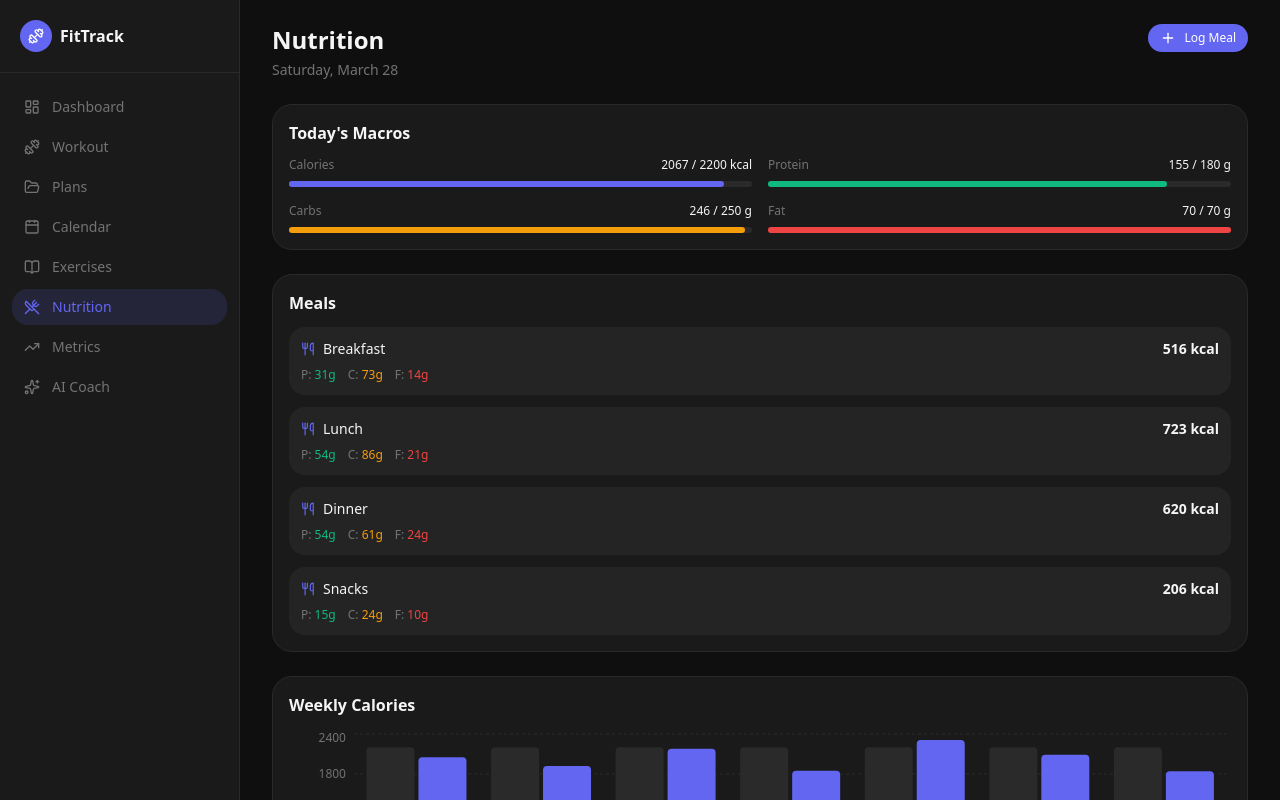
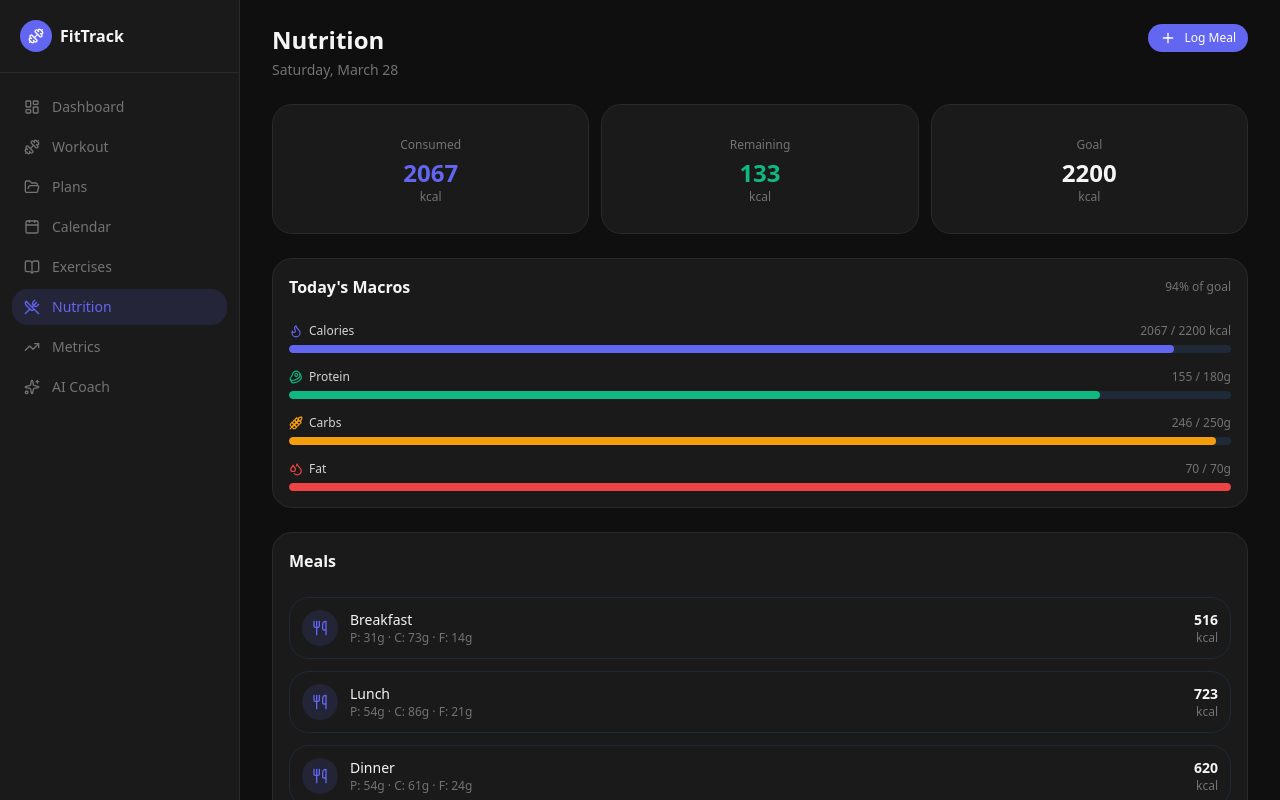
Before and after one commit to Leon-Kuehn/fitness-app, a Next.js app: page /fitness-app/nutrition in a window 1280 px wide. Shown: the top 800 px of the page. Built offline with nearby package versions, Linux system fonts and the light colour scheme.

Commit message:
feat(nutrition): macro progress bars with icons, calorie summary cards, better meal layout

```diff
--- a/src/app/nutrition/page.tsx
+++ b/src/app/nutrition/page.tsx
@@ -1,20 +1,46 @@
 "use client";
 import { format } from "date-fns";
-import { Plus, Utensils } from "lucide-react";
+import { Plus, Utensils, Flame, Beef, Wheat, Droplets } from "lucide-react";
 import { BarChart, Bar, XAxis, YAxis, CartesianGrid, Tooltip, ResponsiveContainer } from "recharts";
 import { Card, CardHeader, CardTitle, CardContent } from "@/components/ui/card";
 import { Button } from "@/components/ui/button";
-import { Progress } from "@/components/ui/progress";
 import { mockNutritionDays, weeklyCalories } from "@/lib/mock-data";
+
+function MacroBar({ label, value, goal, color, icon: Icon }: {
+  label: string; value: number; goal: number; color: string; icon: React.ElementType;
+}) {
+  const pct = Math.min((value / goal) * 100, 100);
+  return (
+    <div className="space-y-1.5">
+      <div className="flex items-center justify-between">
+        <div className="flex items-center gap-1.5">
+          <Icon className="h-3.5 w-3.5" style={{ color }} />
+          <span className="text-xs font-medium text-[#d4d4d4]">{label}</span>
+        </div>
+        <span className="text-xs text-[#737373]">{value} / {goal}{label === "Calories" ? " kcal" : "g"}</span>
+      </div>
+      <div className="h-2 bg-[#1f2937] rounded-full overflow-hidden">
+        <div
+          className="h-full rounded-full transition-all duration-500"
+          style={{ width: `${pct}%`, backgroundColor: color }}
+        />
+      </div>
+    </div>
+  );
+}
 
 export default function NutritionPage() {
   const today = mockNutritionDays[0];
+
   const macros = [
-    { label: "Calories", value: today.calories, goal: today.goal.calories, unit: "kcal", color: "#6366f1" },
-    { label: "Protein", value: today.protein, goal: today.goal.protein, unit: "g", color: "#10b981" },
-    { label: "Carbs", value: today.carbs, goal: today.goal.carbs, unit: "g", color: "#f59e0b" },
-    { label: "Fat", value: today.fat, goal: today.goal.fat, unit: "g", color: "#ef4444" },
+    { label: "Calories", value: today.calories, goal: today.goal.calories, color: "#6366f1", icon: Flame },
+    { label: "Protein", value: today.protein, goal: today.goal.protein, color: "#10b981", icon: Beef },
+    { label: "Carbs", value: today.carbs, goal: today.goal.carbs, color: "#f59e0b", icon: Wheat },
+    { label: "Fat", value: today.fat, goal: today.goal.fat, color: "#ef4444", icon: Droplets },
   ];
+
+  const caloriesPct = Math.round((today.calories / today.goal.calories) * 100);
+  const remaining = today.goal.calories - today.calories;
 
   return (
     <div className="space-y-6">
@@ -23,81 +49,92 @@ export default function NutritionPage() {
           <h1 className="text-2xl font-bold text-[#f5f5f5]">Nutrition</h1>
           <p className="text-sm text-[#737373] mt-1">{format(new Date(), "EEEE, MMMM d")}</p>
         </div>
-        <Button size="sm">
-          <Plus className="h-4 w-4" />
-          Log Meal
+        <Button size="sm" className="gap-2">
+          <Plus className="h-4 w-4" /> Log Meal
         </Button>
       </div>
 
-      {/* Today Macros */}
+      {/* Calorie Summary */}
+      <div className="grid grid-cols-3 gap-3">
+        <Card className="text-center">
+          <CardContent className="pt-4 pb-3">
+            <p className="text-xs text-[#737373] mb-1">Consumed</p>
+            <p className="text-2xl font-bold text-[#6366f1]">{today.calories}</p>
+            <p className="text-xs text-[#737373]">kcal</p>
+          </CardContent>
+        </Card>
+        <Card className="text-center">
+          <CardContent className="pt-4 pb-3">
+            <p className="text-xs text-[#737373] mb-1">Remaining</p>
+            <p className={`text-2xl font-bold ${remaining >= 0 ? "text-[#10b981]" : "text-[#ef4444]"}`}>{Math.abs(remaining)}</p>
+            <p className="text-xs text-[#737373]">kcal</p>
+          </CardContent>
+        </Card>
+        <Card className="text-center">
+          <CardContent className="pt-4 pb-3">
+            <p className="text-xs text-[#737373] mb-1">Goal</p>
+            <p className="text-2xl font-bold text-[#f5f5f5]">{today.goal.calories}</p>
+            <p className="text-xs text-[#737373]">kcal</p>
+          </CardContent>
+        </Card>
+      </div>
+
+      {/* Macros */}
       <Card>
-        <CardHeader>
-          <CardTitle>Today&apos;s Macros</CardTitle>
+        <CardHeader className="pb-3">
+          <div className="flex items-center justify-between">
+            <CardTitle className="text-base">Today&apos;s Macros</CardTitle>
+            <span className="text-xs text-[#737373]">{caloriesPct}% of goal</span>
+          </div>
         </CardHeader>
-        <CardContent>
-          <div className="grid grid-cols-2 gap-4">
-            {macros.map((macro) => (
-              <div key={macro.label} className="space-y-2">
-                <div className="flex items-center justify-between">
-                  <span className="text-xs text-[#737373]">{macro.label}</span>
-                  <span className="text-xs font-medium text-[#f5f5f5]">{macro.value} / {macro.goal} {macro.unit}</span>
-                </div>
-                <Progress value={macro.value} max={macro.goal} color={macro.color} />
-              </div>
+        <CardContent className="space-y-4">
+          {macros.map((m) => (
+            <MacroBar key={m.label} {...m} />
           ))}
-          </div>
         </CardContent>
       </Card>
 
       {/* Meals */}
       <Card>
-        <CardHeader>
-          <CardTitle>Meals</CardTitle>
+        <CardHeader className="pb-3">
+          <CardTitle className="text-base">Meals</CardTitle>
         </CardHeader>
-        <CardContent>
-          <div className="space-y-3">
+        <CardContent className="space-y-3">
           {today.meals.map((meal) => (
-              <div key={meal.name} className="rounded-lg bg-[#242424] p-3">
-                <div className="flex items-center justify-between mb-2">
-                  <div className="flex items-center gap-2">
-                    <Utensils className="h-3.5 w-3.5 text-[#6366f1]" />
-                    <span className="text-sm font-medium text-[#f5f5f5]">{meal.name}</span>
+            <div key={meal.name} className="flex items-center justify-between p-3 rounded-xl border border-[#1f2937] hover:border-[#2a2a2a] transition-colors">
+              <div className="flex items-center gap-3">
+                <div className="flex h-9 w-9 items-center justify-center rounded-xl bg-[#6366f120]">
+                  <Utensils className="h-4 w-4 text-[#6366f1]" />
                 </div>
-                  <span className="text-sm font-semibold text-[#f5f5f5]">{meal.calories} kcal</span>
+                <div>
+                  <p className="text-sm font-medium text-[#f5f5f5]">{meal.name}</p>
+                  <p className="text-xs text-[#737373]">
+                    P: {meal.protein}g &middot; C: {meal.carbs}g &middot; F: {meal.fat}g
+                  </p>
                 </div>
-                <div className="flex gap-3 text-xs text-[#737373]">
-                  <span>P: <span className="text-[#10b981]">{meal.protein}g</span></span>
-                  <span>C: <span className="text-[#f59e0b]">{meal.carbs}g</span></span>
-                  <span>F: <span className="text-[#ef4444]">{meal.fat}g</span></span>
+              </div>
+              <div className="text-right">
+                <p className="text-sm font-semibold text-[#f5f5f5]">{meal.calories}</p>
+                <p className="text-xs text-[#737373]">kcal</p>
               </div>
             </div>
           ))}
-          </div>
         </CardContent>
       </Card>
 
       {/* Weekly Chart */}
       <Card>
-        <CardHeader>
-          <CardTitle>Weekly Calories</CardTitle>
-        </CardHeader>
+        <CardHeader><CardTitle className="text-base">Weekly Calories</CardTitle></CardHeader>
         <CardContent>
-          <div style={{ height: 200 }}>
-            <ResponsiveContainer width="100%" height="100%">
-              <BarChart data={weeklyCalories}>
-                <CartesianGrid strokeDasharray="3 3" stroke="#2a2a2a" vertical={false} />
+          <ResponsiveContainer width="100%" height={180}>
+            <BarChart data={weeklyCalories} margin={{ top: 0, right: 0, left: -20, bottom: 0 }}>
+              <CartesianGrid strokeDasharray="3 3" stroke="#1f2937" />
               <XAxis dataKey="day" tick={{ fill: "#737373", fontSize: 12 }} axisLine={false} tickLine={false} />
-                <YAxis tick={{ fill: "#737373", fontSize: 12 }} axisLine={false} tickLine={false} />
-                <Tooltip
-                  contentStyle={{ backgroundColor: "#1a1a1a", border: "1px solid #2a2a2a", borderRadius: 8 }}
-                  labelStyle={{ color: "#f5f5f5" }}
-                  itemStyle={{ color: "#737373" }}
-                />
-                <Bar dataKey="goal" fill="#2a2a2a" radius={[4, 4, 0, 0]} name="Goal" />
-                <Bar dataKey="calories" fill="#6366f1" radius={[4, 4, 0, 0]} name="Calories" />
+              <YAxis tick={{ fill: "#737373", fontSize: 11 }} axisLine={false} tickLine={false} />
+              <Tooltip contentStyle={{ background: "#111827", border: "1px solid #1f2937", borderRadius: "8px", color: "#f5f5f5" }} />
+              <Bar dataKey="calories" fill="#6366f1" radius={[4, 4, 0, 0]} />
             </BarChart>
           </ResponsiveContainer>
-          </div>
         </CardContent>
       </Card>
     </div>
```
Lines whose indentation alone changed are shown as unchanged.
